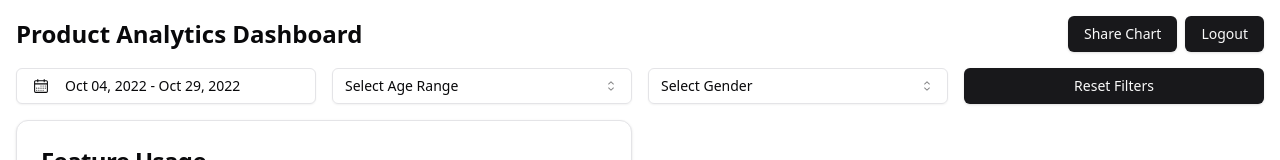
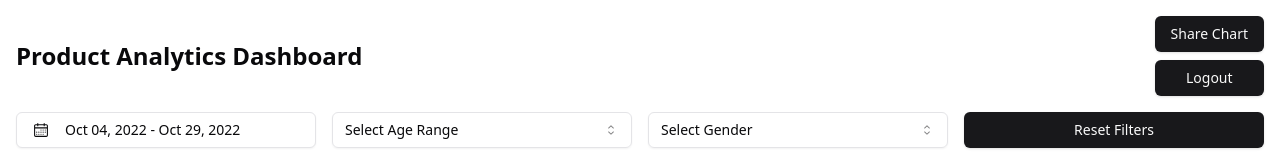
Before and after one commit to kshitijthatte/moonshot-q2, a React (Vite) app in the folder frontend/: page / in a window 1280 px wide. Shown: the top 160 px of the page. Built offline with nearby package versions, Linux system fonts and the light colour scheme; no server answers; sample sign-in values are in the browser's storage.

Commit message:
frontend: header reponsiveness

```diff
--- a/frontend/src/pages/Dashboard.tsx
+++ b/frontend/src/pages/Dashboard.tsx
@@ -90,15 +90,17 @@ const Dashboard: React.FC<DashboardProps> = ({ onLogout, token }) => {
 
   return (
     <div className="container mx-auto p-4">
-      <div className="flex justify-between items-center mb-4">
-        <h1 className="text-2xl font-bold">Product Analytics Dashboard</h1>
-        <div>
-          <Button onClick={handleShare} className="mr-2">
-            Share Chart
-          </Button>
-          <Button onClick={onLogout}>Logout</Button>
-        </div>
+      <div className="flex flex-col sm:flex-row justify-between items-start sm:items-center mb-4 space-y-4 sm:space-y-0">
+      <h1 className="text-xl sm:text-2xl font-bold">Product Analytics Dashboard</h1>
+      <div className="flex flex-col xs:flex-row space-y-2 xs:space-y-0 xs:space-x-2 w-full sm:w-auto">
+        <Button onClick={handleShare} className="w-full xs:w-auto">
+          Share Chart
+        </Button>
+        <Button onClick={onLogout} className="w-full xs:w-auto">
+          Logout
+        </Button>
       </div>
+    </div>
       <Filters
         startDate={startDate}
         endDate={endDate}
```
